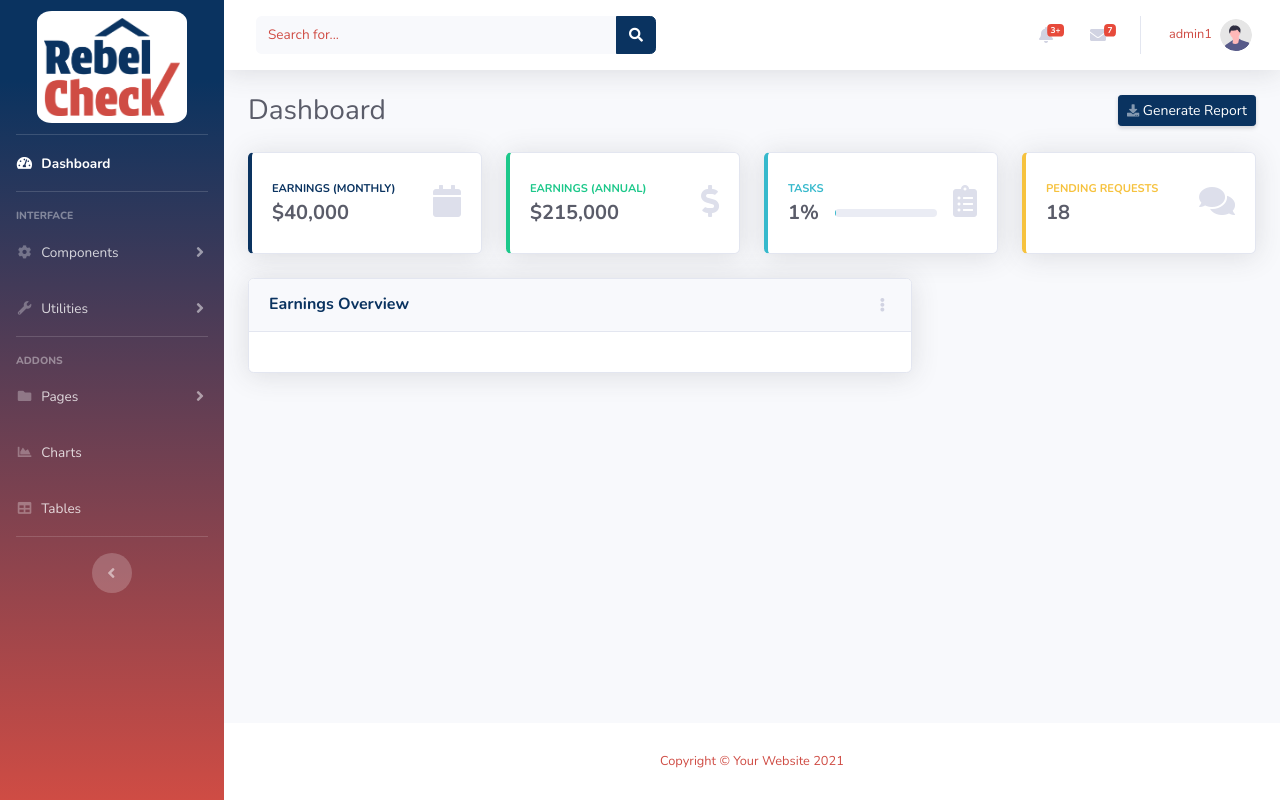
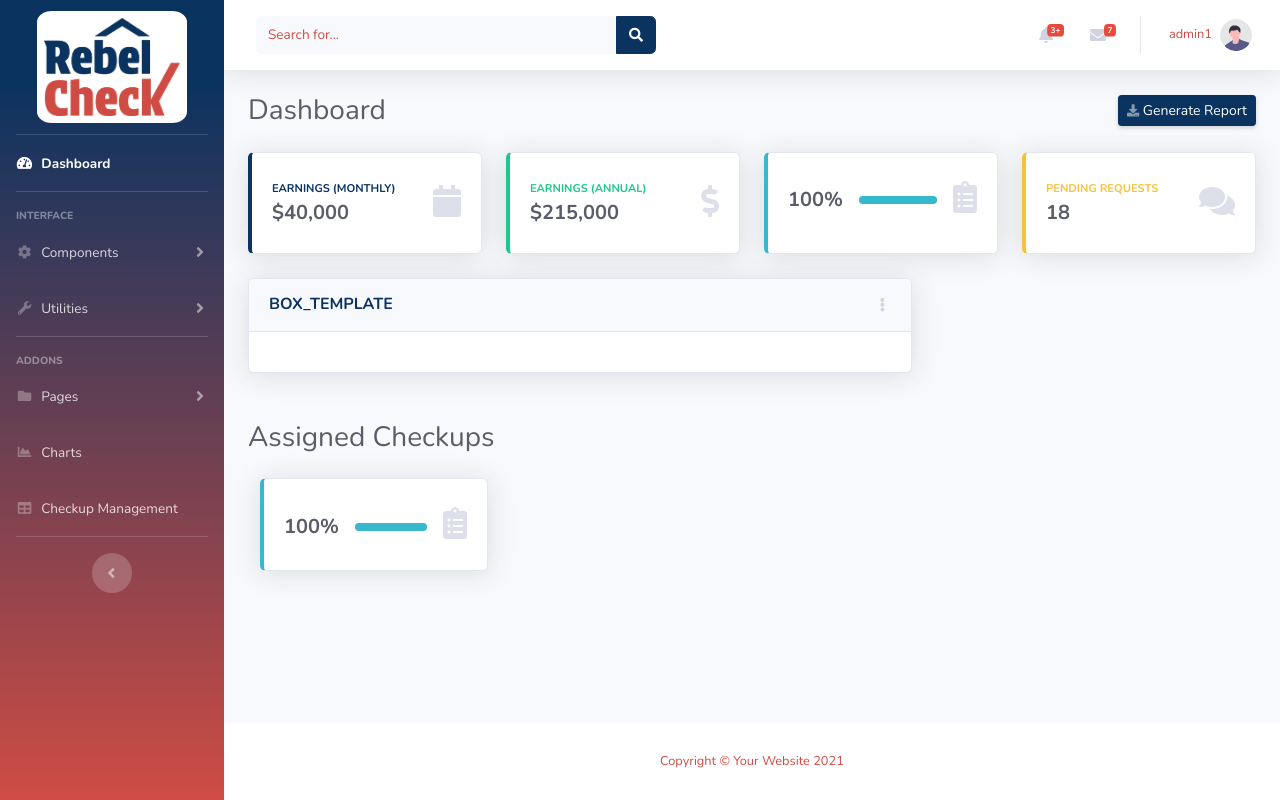
Before and after one commit to tjbcca/Capstone, a Django app: template app/templates/base.html in a window 1280 px wide. Run offline with Django 5.2, Linux system fonts and the light colour scheme; a user stored in the database is signed in; data comes from the database, SQL or seed files in the repository; both versions use the stored data as it was after the commit; tables that the repository leaves empty hold one stand-in row (values such as "Sample post"); the template is opened without the code that fills it: values that come from a table or form of the project are taken from there, most other values are stand-ins (such as "Sample title", 1, 10 or a date in 2020); parts of the project's set-up code (start-up, migrations or seed data) failed here and were passed over; some libraries are stand-ins or nearby versions.

Commit message:
working on datetime

```diff
--- a/app/management/commands/create_test_checkup.py
+++ b/app/management/commands/create_test_checkup.py
@@ -9,7 +9,7 @@ class Command(BaseCommand):
         try:
             inspector = User.objects.get(username='admin1')
             customer = User.objects.create_user(username='test_customer', password='password123')
-            checkup = Checkup.objects.create(customer=customer, status='Pending', inspector=inspector)
+            checkup = Checkup.objects.create(customer=customer, status='Pending', inspector=inspector, start_datetime='6-20-25', depart_datetime='6-20-25')
             self.stdout.write(self.style.SUCCESS(f'Successfully created checkup with ID {checkup.id}'))
         except User.DoesNotExist:
             self.stdout.write(self.style.ERROR('User with username "admin1" does not exist'))
--- a/app/models.py
+++ b/app/models.py
@@ -12,8 +12,10 @@ class Profile(models.Model):
 
 class Checkup(models.Model):
     customer = models.OneToOneField(User, on_delete=models.CASCADE)
-    status = models.TextField()
+    status = models.TextField(default='Pending')
     inspector = models.ForeignKey(User, related_name='inspector', on_delete=models.CASCADE, default=1)
+    start_datetime = models.DateTimeField()
+    depart_datetime = models.DateTimeField()
     def save(self, *args, **kwargs):
         super(Checkup, self).save(*args, **kwargs)
         if not self.items.exists():
@@ -34,6 +36,13 @@ class Checkup(models.Model):
             ]
             for check in interior_checks + exterior_checks:
                 ChecklistItem.objects.create(checklist=self, description=check)
+
+    def completion_percentage(self):
+        total_items = self.items.count()
+        if total_items == 0:
+            return 0
+        completed_items = self.items.filter(is_completed=True).count()
+        return round((completed_items / total_items) * 100)
 class ChecklistItem(models.Model):
     checklist = models.ForeignKey(Checkup, related_name='items', on_delete=models.CASCADE)
     description = models.CharField(max_length=255)
@@ -43,3 +52,6 @@ class ChecklistItem(models.Model):
 def Context(request, extra=None):
     BasicContext = {'user':request.user}
     return {k: v for d in (BasicContext, extra) for k, v in d.items()}
+
+def deleteAll():
+    Checkup.objects.all().delete()
--- a/app/templates/base.html
+++ b/app/templates/base.html
@@ -162,13 +162,14 @@
         </li>
 
         <!-- Nav Item - Tables -->
+        {% if user.groups.all.0.name == 'Inspector' %}
         <li class="nav-item">
           <a class="nav-link" href="tables.html">
             <i class="fas fa-fw fa-table"></i>
-            <span>Tables</span></a
+            <span>Checkup Management</span></a
           >
         </li>
-
+        {% endif %}
         <!-- Divider -->
         <hr class="sidebar-divider d-none d-md-block" />
 
@@ -490,17 +491,20 @@
                 </div>
               </div>
 
-              <!-- Earnings (Monthly) Card Example -->
+              {% for i in yourChecks %}
+              <!-- Progress Bar -->
               <div class="col-xl-3 col-md-6 mb-4">
                 <div class="card border-left-info shadow h-100 py-2">
                   <div class="card-body">
                     <div class="row no-gutters align-items-center">
                       <div class="col mr-2">
-                        <div class="text-xs font-weight-bold text-info text-uppercase mb-1">Tasks</div>
+                        <div class="text-xs font-weight-bold text-info text-uppercase mb-1">
+                          {{ i.customer }}
+                        </div>
                         <div class="row no-gutters align-items-center">
                           <div class="col-auto">
                             <div class="h5 mb-0 mr-3 font-weight-bold text-gray-800">
-                              {{ percentage }}%
+                              {{ i.completion_percentage }}%
                             </div>
                           </div>
                           <div class="col">
@@ -508,7 +512,7 @@
                               <div
                                 class="progress-bar bg-info"
                                 role="progressbar"
-                                style="width: {{ percentage }}%"
+                                style="width: {{ i.completion_percentage }}%"
                                 aria-valuenow="50"
                                 aria-valuemin="0"
                                 aria-valuemax="100"
@@ -524,6 +528,7 @@
                   </div>
                 </div>
               </div>
+              {% endfor %}
 
               <!-- Pending Requests Card Example -->
               <div class="col-xl-3 col-md-6 mb-4">
@@ -555,7 +560,7 @@
                   <div
                     class="card-header py-3 d-flex flex-row align-items-center justify-content-between"
                   >
-                    <h6 class="m-0 font-weight-bold text-primary">Earnings Overview</h6>
+                    <h6 class="m-0 font-weight-bold text-primary">BOX_TEMPLATE</h6>
                     <div class="dropdown no-arrow">
                       <a
                         class="dropdown-toggle"
@@ -587,6 +592,51 @@
 
               <div class="col-lg-6 mb-4"></div>
             </div>
+            {% if user.groups.all.0.name == 'Inspector' %}
+            <div class="d-sm-flex align-items-center justify-content-between mb-4">
+              <h1 class="h3 mb-0 text-gray-800">Assigned Checkups</h1>
+            </div>
+            {% for i in assignedChecks %}
+            <!-- Progress Bar -->
+            <div class="col-xl-3 col-md-6 mb-4">
+              <div class="card border-left-info shadow h-100 py-2">
+                <div class="card-body">
+                  <a href="{% url 'checks' checkup_id=i.id %}">
+                    <div class="row no-gutters align-items-center">
+                      <div class="col mr-2">
+                        <div class="text-xs font-weight-bold text-info text-uppercase mb-1">
+                          {{ i.customer }}
+                        </div>
+                        <div class="row no-gutters align-items-center">
+                          <div class="col-auto">
+                            <div class="h5 mb-0 mr-3 font-weight-bold text-gray-800">
+                              {{ i.completion_percentage }}%
+                            </div>
+                          </div>
+                          <div class="col">
+                            <div class="progress progress-sm mr-2">
+                              <div
+                                class="progress-bar bg-info"
+                                role="progressbar"
+                                style="width: {{ i.completion_percentage }}%"
+                                aria-valuenow="50"
+                                aria-valuemin="0"
+                                aria-valuemax="100"
+                              ></div>
+                            </div>
+                          </div>
+                        </div>
+                      </div>
+                      <div class="col-auto">
+                        <i class="fas fa-clipboard-list fa-2x text-gray-300"></i>
+                      </div>
+                    </div>
+                  </a>
+                </div>
+              </div>
+            </div>
+
+            {% endfor %} {% endif %}
           </div>
           {% endblock %}
           <!-- /.container-fluid -->
--- a/app/templates/checks.html
+++ b/app/templates/checks.html
@@ -12,4 +12,5 @@
   </ul>
   <button type="submit">Save Checklist</button>
 </form>
+<h1>{{ percentage }}</h1>
 {% endblock %}
```
Also changed, not shown: app/views.py (+8 -3 lines), app/migrations/0003_checkup_depart_datetime_checkup_start_datetime_and_more.py (added), app/migrations/0004_remove_checkup_depart_datetime_and_more.py (added), app/migrations/0005_checkup_depart_datetime_checkup_start_datetime.py (added), app/migrations/0006_alter_checkup_depart_datetime_and_more.py (added), app/migrations/0007_alter_checkup_depart_datetime_and_more.py (added), app/migrations/0008_remove_checkup_depart_datetime_and_more.py (added), db.sqlite3.
